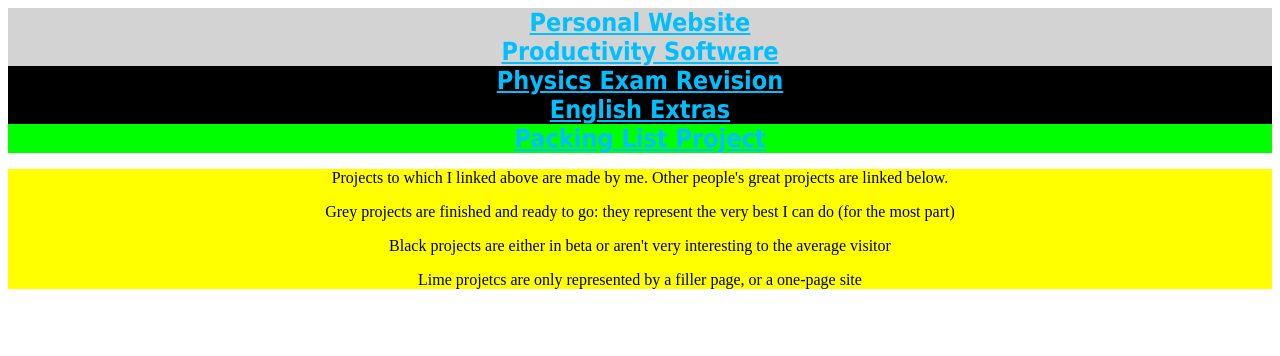
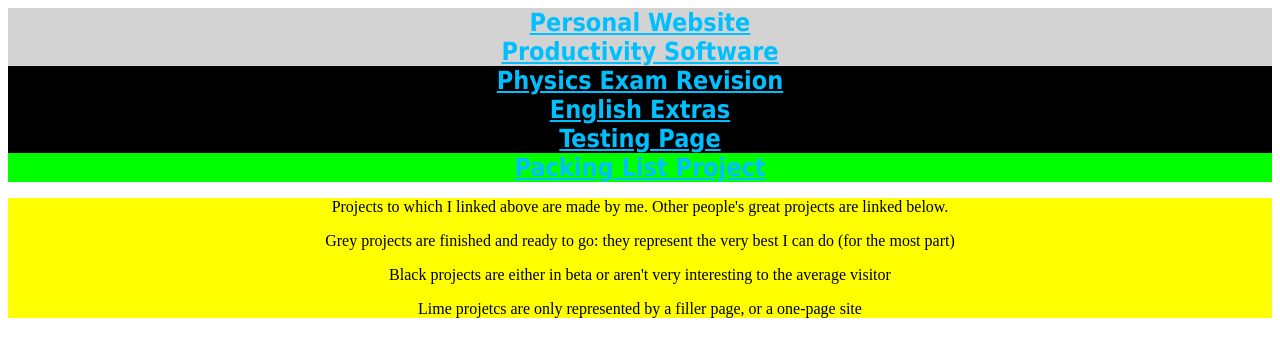
Before and after one commit to egor6417/hi, a plain HTML site: page index.html in a window 1280 px wide. Drawn offline with Linux system fonts and the light colour scheme.

Commit message:
Added test-test

```diff
--- a/index.html
+++ b/index.html
@@ -17,7 +17,9 @@
 		 	<div class="beta">
 				<a href="http://egor6417.github.io/PhysicsMay17">Physics Exam Revision</a><!---EGProSuite.com-->
 				<a href="http://egor6417.github.io/ExtraEnglish">English Extras</a>
-			</div>
+
+			<a href="http://egor6417.github.io/test-test"> Testing Page </a>
+</div>
 		</center>
 
 		<center>
```
